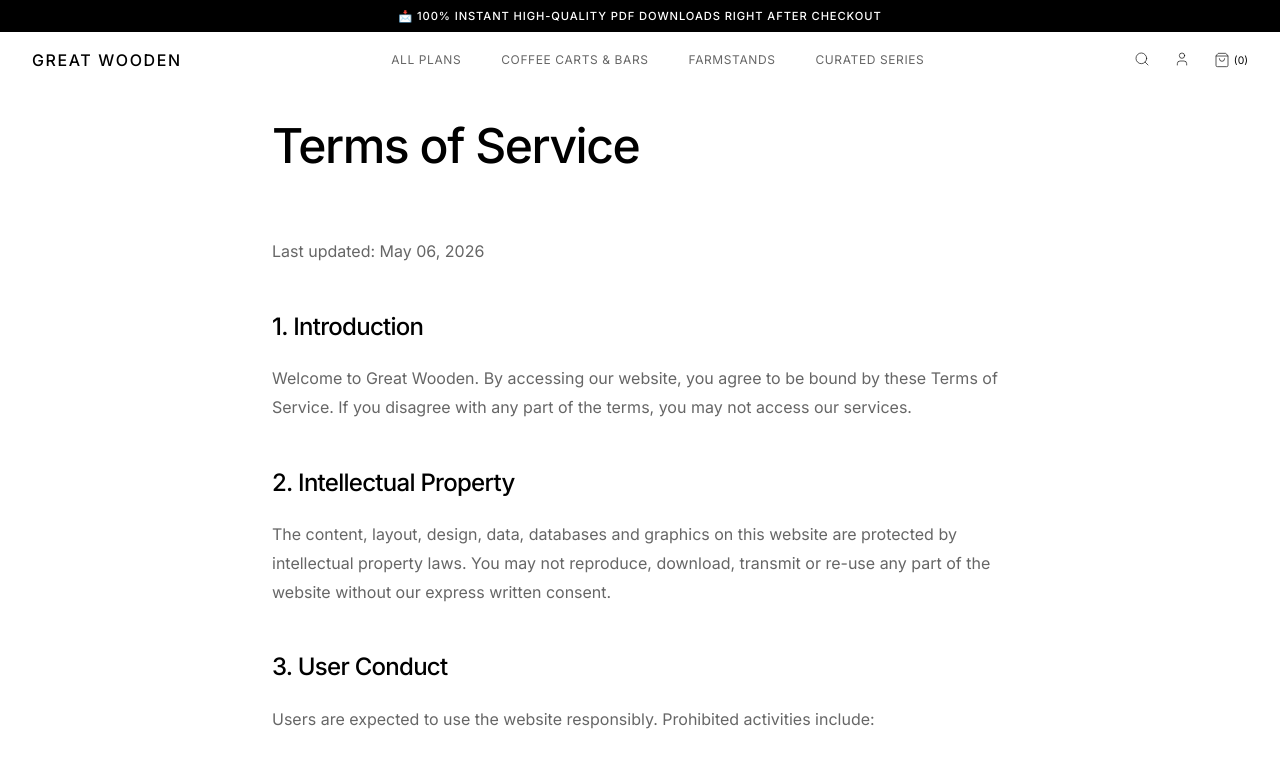
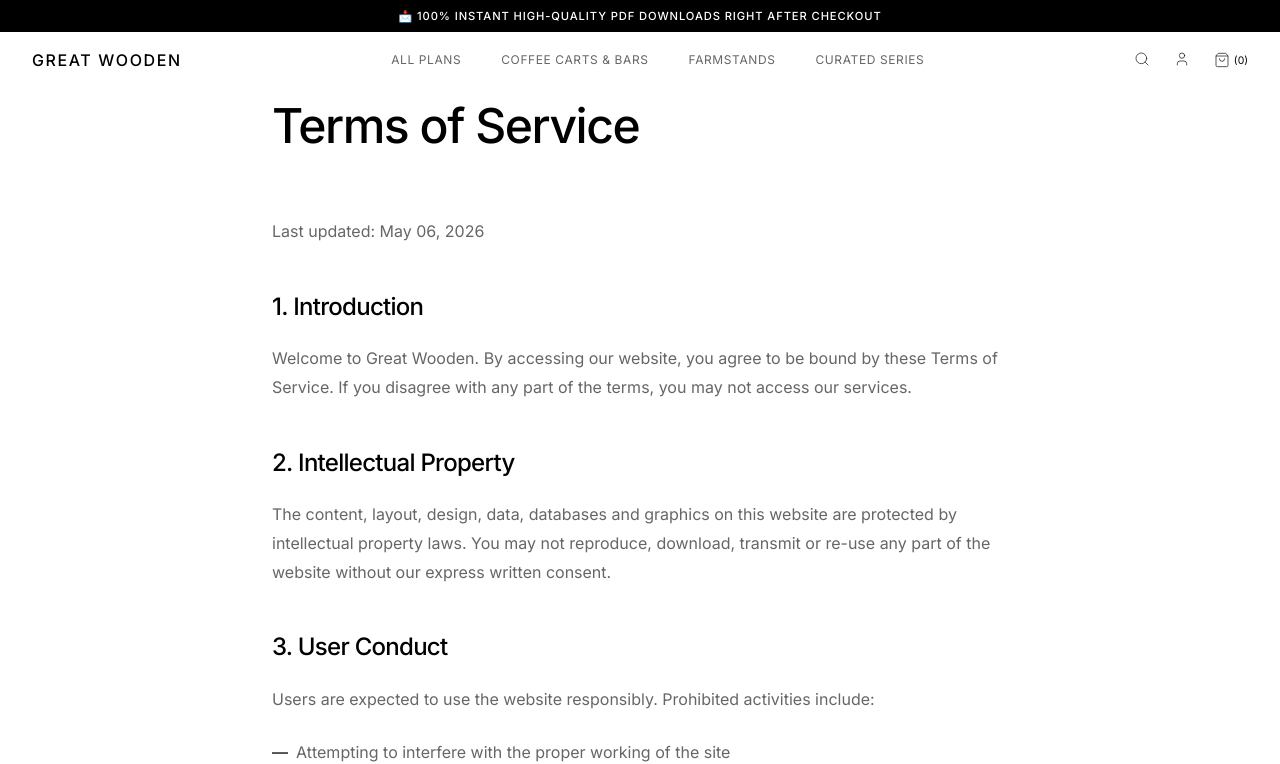
Before and after one commit to eleseles/heroanimalart, a Next.js app: page /terms in a window 1280 px wide. Shown: the top 764 px of the page. Built offline with nearby package versions, Linux system fonts and the light colour scheme.

Commit message:
style: fine-tune layout top padding to 95px-100px for optimal header clearance

```diff
--- a/src/app/collections/page.tsx
+++ b/src/app/collections/page.tsx
@@ -31,7 +31,7 @@ const collections = [
 
 export default function CollectionsPage() {
   return (
-    <div className="container" style={{ paddingTop: '160px', paddingBottom: '8rem' }}>
+    <div className="container" style={{ paddingTop: '100px', paddingBottom: '8rem' }}>
       <div className="section-header">
         <h1 className="section-title">Curated Build Series</h1>
       </div>
--- a/src/app/globals.css
+++ b/src/app/globals.css
@@ -336,7 +336,7 @@ h1, h2, h3, h4, h5, h6 {
 
 /* Product Detail Page */
 .product-detail-page {
-  padding-top: 60px;
+  padding-top: 95px;
   min-height: 100vh;
   padding-bottom: 4rem;
 }
@@ -674,7 +674,7 @@ h1, h2, h3, h4, h5, h6 {
 
 /* Legal Pages */
 .legal-page {
-  padding-top: 120px;
+  padding-top: 100px;
   max-width: 800px;
   margin: 0 auto;
   padding-bottom: 4rem;
--- a/src/app/products/page.tsx
+++ b/src/app/products/page.tsx
@@ -10,7 +10,7 @@ export const metadata: Metadata = {
 
 export default function ShopPage() {
   return (
-    <div className="container" style={{ paddingTop: '120px', paddingBottom: '4rem' }}>
+    <div className="container" style={{ paddingTop: '100px', paddingBottom: '4rem' }}>
       <div className="section-header">
         <h1 className="section-title">All Products</h1>
         <div style={{ fontSize: '0.875rem', color: 'var(--text-secondary)' }}>
```
